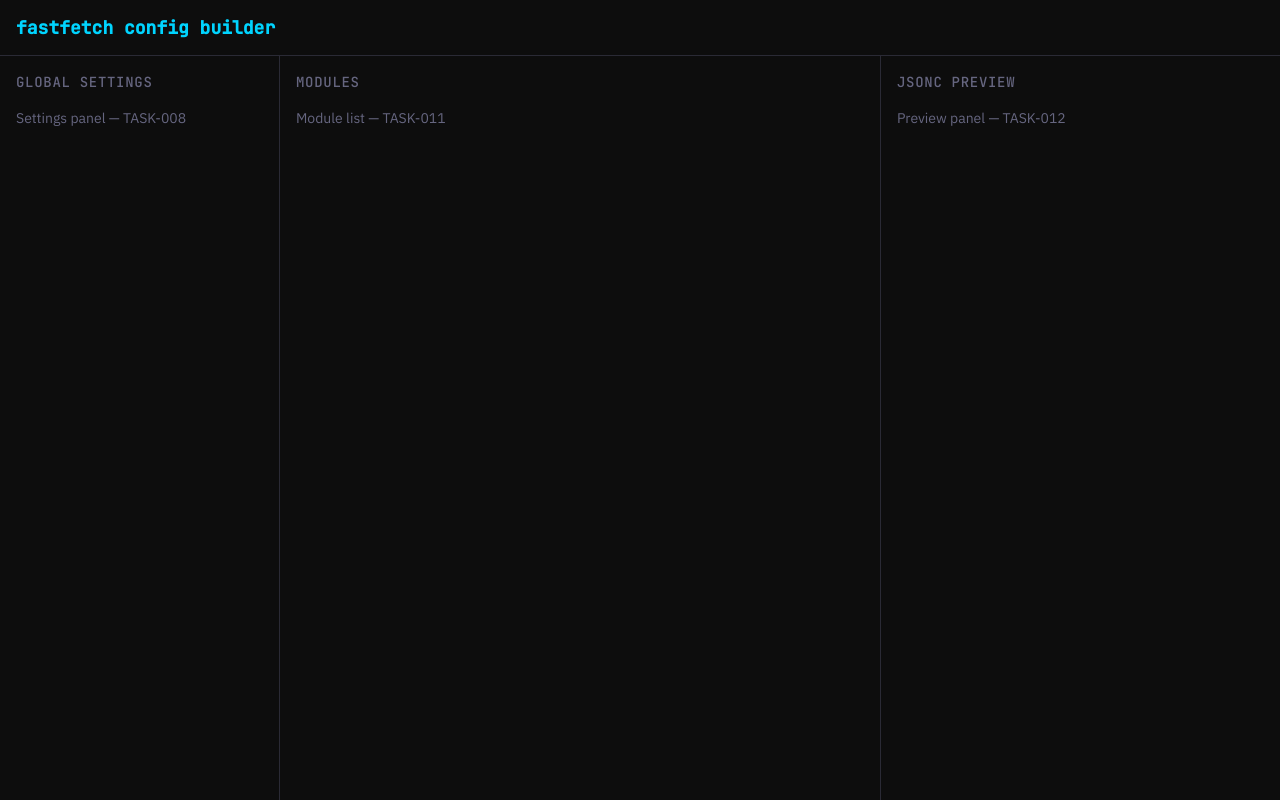
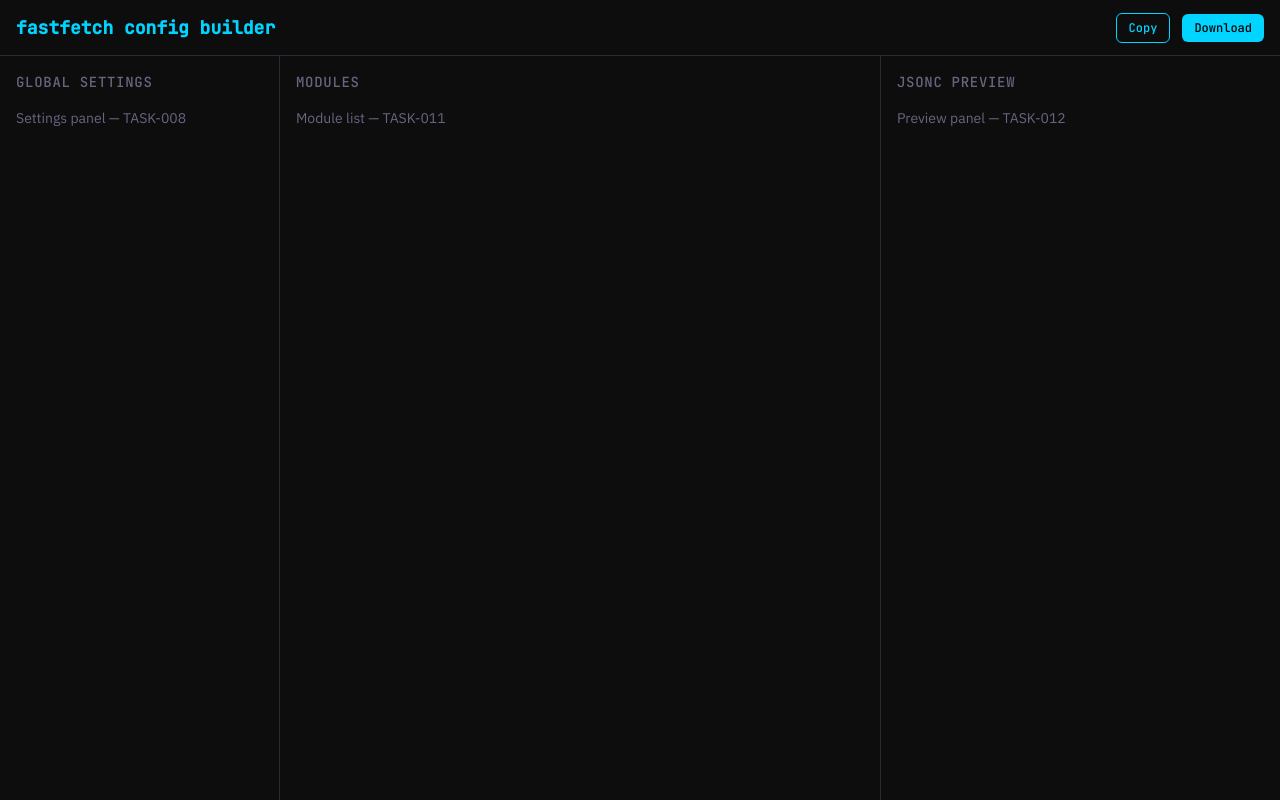
Before and after one commit to kolezka/fastfetch-builder, a React (Vite) app: page / in a window 1280 px wide. Built offline with nearby package versions, Linux system fonts and the light colour scheme.

Commit message:
Complete TASK-007 - Header component
Title in accent/mono, preset slot prop, Copy button (with feedback state),
Download button (solid accent). Sticky h-14, ghost/solid button variants.
Plan: fastfetch-builder

```diff
--- a/src/components/Header.tsx
+++ b/src/components/Header.tsx
@@ -1,12 +1,39 @@
-export function Header() {
+import { useState, type ReactNode } from 'react'
+
+interface HeaderProps {
+  presetSlot?: ReactNode
+}
+
+export function Header({ presetSlot }: HeaderProps) {
+  const [copyFeedback, setCopyFeedback] = useState(false)
+
+  const handleCopy = () => {
+    setCopyFeedback(true)
+    setTimeout(() => setCopyFeedback(false), 1500)
+  }
+
   return (
     <header className="sticky top-0 z-10 flex h-14 items-center justify-between border-b border-border bg-bg-base px-4">
-      <h1 className="font-mono text-lg font-semibold text-accent">
-        fastfetch config builder
-      </h1>
+      <div className="flex items-center gap-4">
+        <h1 className="font-mono text-lg font-semibold text-accent">
+          fastfetch config builder
+        </h1>
+        {presetSlot}
+      </div>
       <div className="flex items-center gap-3">
-        {/* PresetLoader slot — TASK-014 */}
-        {/* Copy/Download buttons — TASK-013 */}
+        <button
+          type="button"
+          onClick={handleCopy}
+          className="rounded-md border border-accent px-3 py-1.5 font-mono text-xs font-medium text-accent transition-colors hover:bg-accent hover:text-black focus-visible:outline-2 focus-visible:outline-offset-2 focus-visible:outline-accent"
+        >
+          {copyFeedback ? 'Copied!' : 'Copy'}
+        </button>
+        <button
+          type="button"
+          className="rounded-md bg-accent px-3 py-1.5 font-mono text-xs font-medium text-black transition-opacity hover:opacity-90 focus-visible:outline-2 focus-visible:outline-offset-2 focus-visible:outline-accent"
+        >
+          Download
+        </button>
       </div>
     </header>
   )
```
